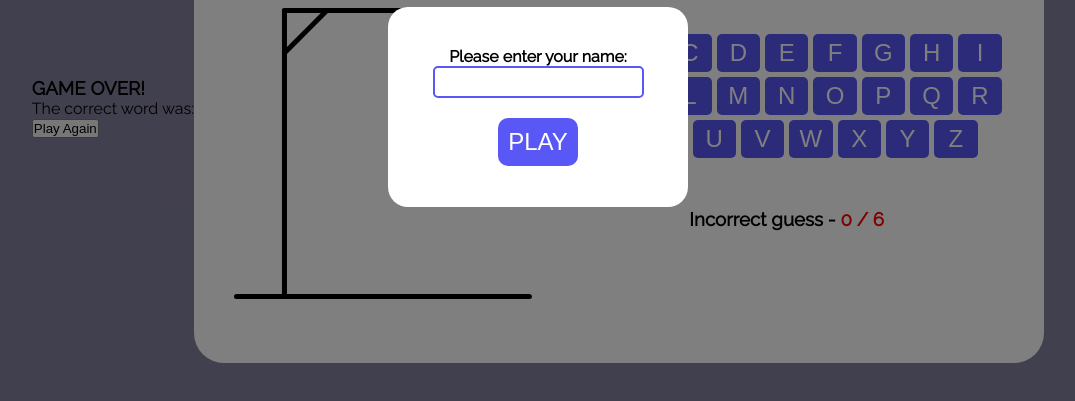
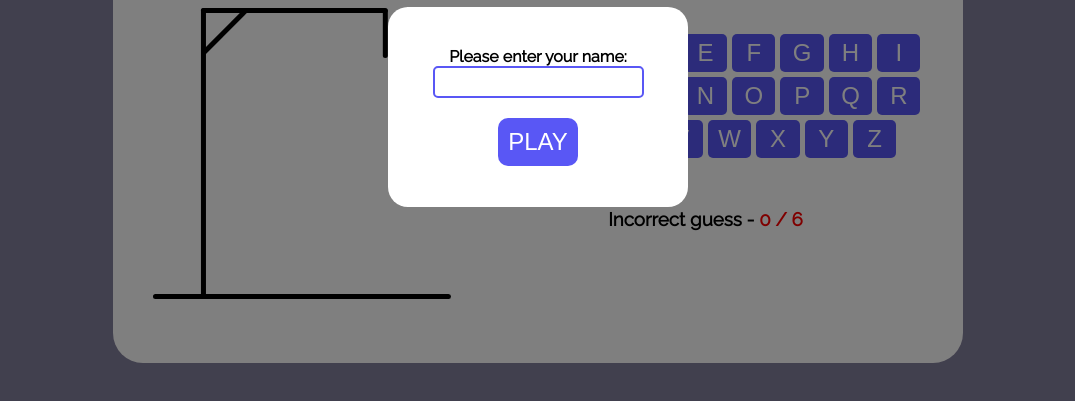
Before and after one commit to petermcloughlin/hangman-game, a plain HTML site: page index.html in a window 1280 px wide. Shown: the part 293-694 px from the top of the page, without its empty margins (102-1177 px from the left). Drawn offline with Linux system fonts and the light colour scheme.

Commit message:
Remove play-again html

```diff
--- a/index.html
+++ b/index.html
@@ -23,13 +23,13 @@
             <button id="play-game">Play</button>
         </div>
     </div>
-    <div class="playagain-modal">
+    <!-- <div class="playagain-modal">
         <div class="content">
             <h3>GAME OVER!</h3>
             <p>The correct word was: <b class="random-word"></b></p>
             <button class="play-again">Play Again</button>
         </div>
-    </div>
+    </div>      -->
     <div class="container">
         <div class="hangman">
             <h1><span id="user-name"></span></h1>
```
